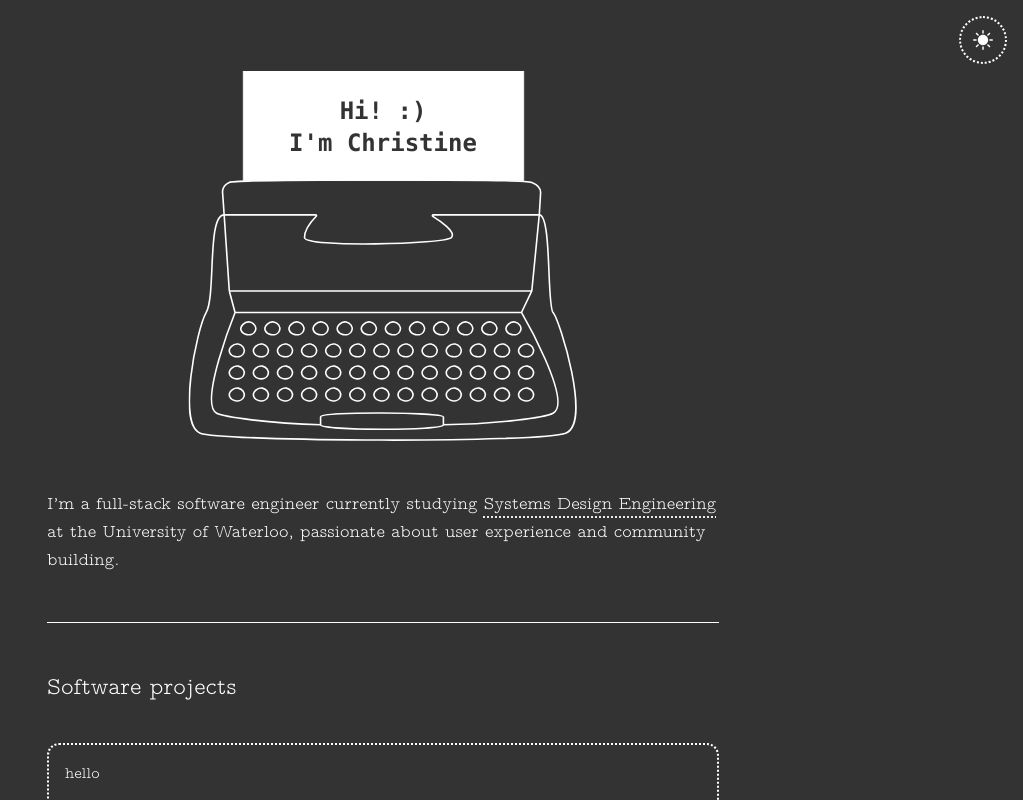
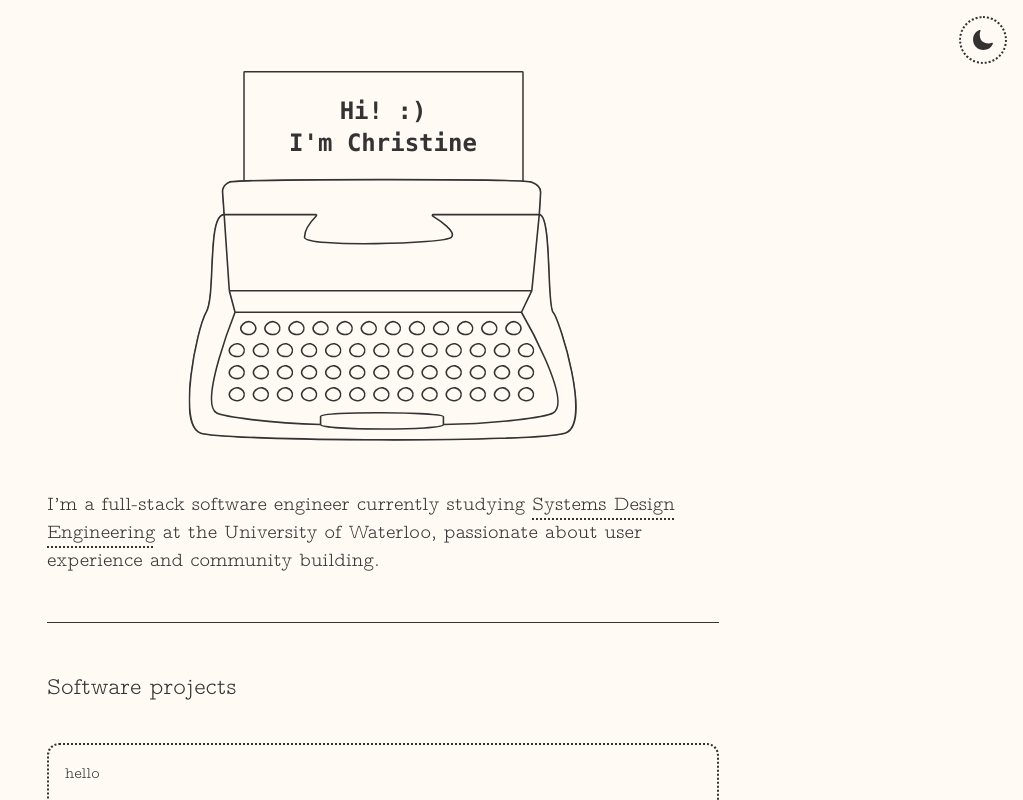
Before and after one commit to christineNg1028/website-v2, a React (Create React App) app: page / in a window 1280 px wide. Shown: the top 800 px of the page, without its empty margins (257-1280 px from the left). Built offline with nearby package versions, Linux system fonts and the light colour scheme.

Commit message:
theme changes

```diff
--- a/src/ThemeProvider.tsx
+++ b/src/ThemeProvider.tsx
@@ -1,19 +1,50 @@
-import React, { createContext, useState, useContext, ReactNode } from "react";
+import React, { createContext, useState, useEffect, useContext } from "react";
 
-type ThemeContextType = {
+interface ThemeContextType {
   darkMode: boolean;
   toggleDarkMode: () => void;
-};
+}
 
 const ThemeContext = createContext<ThemeContextType | undefined>(undefined);
 
-export const ThemeProvider: React.FC<{ children: ReactNode }> = ({
+export const ThemeProvider: React.FC<{ children: React.ReactNode }> = ({
   children,
 }) => {
-  const [darkMode, setDarkMode] = useState(true);
+  const [darkMode, setDarkMode] = useState(() => {
+    // Check if window is defined (i.e., if we're in the browser)
+    if (typeof window !== "undefined") {
+      // Check for saved user preference, if any
+      const savedMode = localStorage.getItem("darkMode");
+      if (savedMode !== null) {
+        return JSON.parse(savedMode);
+      }
+      // If no saved preference, use system preference
+      return window.matchMedia("(prefers-color-scheme: dark)").matches;
+    }
+    // Default to false if not in browser
+    return false;
+  });
+
+  useEffect(() => {
+    const mediaQuery = window.matchMedia("(prefers-color-scheme: dark)");
+    const handleChange = () => {
+      setDarkMode(mediaQuery.matches);
+    };
+
+    // Add listener for changes in system color scheme
+    mediaQuery.addListener(handleChange);
+
+    // Clean up listener
+    return () => mediaQuery.removeListener(handleChange);
+  }, []);
+
+  useEffect(() => {
+    // Save user preference to localStorage
+    localStorage.setItem("darkMode", JSON.stringify(darkMode));
+  }, [darkMode]);
 
   const toggleDarkMode = () => {
-    setDarkMode(!darkMode);
+    setDarkMode((prevMode: boolean) => !prevMode);
   };
 
   return (
--- a/src/components/Typewriter.tsx
+++ b/src/components/Typewriter.tsx
@@ -5,17 +5,17 @@ import { useTheme } from "../ThemeProvider"; // Assume this hook exists
 
 export const Typewriter: React.FC = () => {
   const [text, setText] = useState("");
-  const [paperHeight, setPaperHeight] = useState(0);
+  const [paperPosition, setPaperPosition] = useState(80);
   const fullText = "Hi! :)\nI'm Christine";
   const paperRef = useRef<SVGSVGElement>(null);
   const typewriterRef = useRef<SVGSVGElement>(null);
-  const { darkMode } = useTheme(); // Assume this hook provides darkMode
+  const { darkMode } = useTheme();
 
   useEffect(() => {
     let index = 0;
     const intervalId = setInterval(() => {
       setText(fullText.slice(0, index));
-      setPaperHeight((index / fullText.length) * 148); // 148 is the full height of the paper
+      setPaperPosition(80 - (index / fullText.length) * 80); // Move paper upwards
       index++;
       if (index > fullText.length) {
         clearInterval(intervalId);
@@ -26,28 +26,16 @@ export const Typewriter: React.FC = () => {
   }, []);
 
   useEffect(() => {
-    if (paperRef.current) {
-      const paperElement = paperRef.current.getElementById("paper");
-      if (paperElement) {
-        paperElement.setAttribute(
-          "d",
-          `M0 148 H379 V${148 - paperHeight} H0 V148 Z`
-        );
-      }
-    }
-  }, [paperHeight]);
-
-  useEffect(() => {
-    const color = darkMode ? "white" : "#333333";
+    const strokeColor = darkMode ? "white" : "#333333";
+    const fillColor = darkMode ? "#333333" : "#FFFAF4";
 
     // Update paper color
     const paperElement = paperRef.current;
     if (paperElement) {
-      const paths = paperElement.querySelectorAll("path");
-      paths.forEach((path) => {
-        path.setAttribute("stroke", color);
-        path.setAttribute("fill", color);
-      });
+      const rect = paperElement.querySelector("rect");
+      if (rect) {
+        rect.setAttribute("stroke", strokeColor);
+      }
     }
 
     // Update typewriter color
@@ -55,7 +43,8 @@ export const Typewriter: React.FC = () => {
     if (typewriterElement) {
       const paths = typewriterElement.querySelectorAll("path");
       paths.forEach((path) => {
-        path.setAttribute("stroke", color);
+        path.setAttribute("stroke", strokeColor);
+        path.setAttribute("fill", fillColor);
       });
     }
   }, [darkMode]);
@@ -77,14 +66,20 @@ export const Typewriter: React.FC = () => {
           height: `${148}px`,
         }}
       >
-        <PaperSVG ref={paperRef} className="w-full h-full" />
         <div
-          className={`absolute top-6 left-[24px] w-[331px] font-semibold text-2xl font-mono whitespace-pre-line ${
-            darkMode ? "text-[#333333]" : "text-[#FFFAF4]"
-          }`}
-          style={{ transform: `translateY(${148 - paperHeight}px)` }}
+          className="relative"
+          style={{
+            transform: `translateY(${paperPosition}px)`,
+          }}
         >
-          {text}
+          <PaperSVG ref={paperRef} className="w-full h-[148px]" />
+          <div
+            className={`absolute top-6 left-[24px] w-[331px] font-semibold text-2xl font-mono whitespace-pre-line ${
+              darkMode ? "text-white" : "text-[#333333]"
+            }`}
+          >
+            {text}
+          </div>
         </div>
       </div>
     </div>
--- a/src/sections/AboutMe.tsx
+++ b/src/sections/AboutMe.tsx
@@ -6,7 +6,7 @@ export const AboutMe = () => {
   return (
     <div className="flex flex-col items-center">
       <Typewriter />
-      <div className="text-lg text-left">
+      <div className="text-xl text-left">
         I’m a full-stack software engineer currently studying{" "}
         <TextLink to={Links.get("Systems Design Engineering") ?? ""}>
           Systems Design Engineering
```
Also changed, not shown: src/assets/graphics/paper.svg, src/assets/graphics/typewriter.svg.
